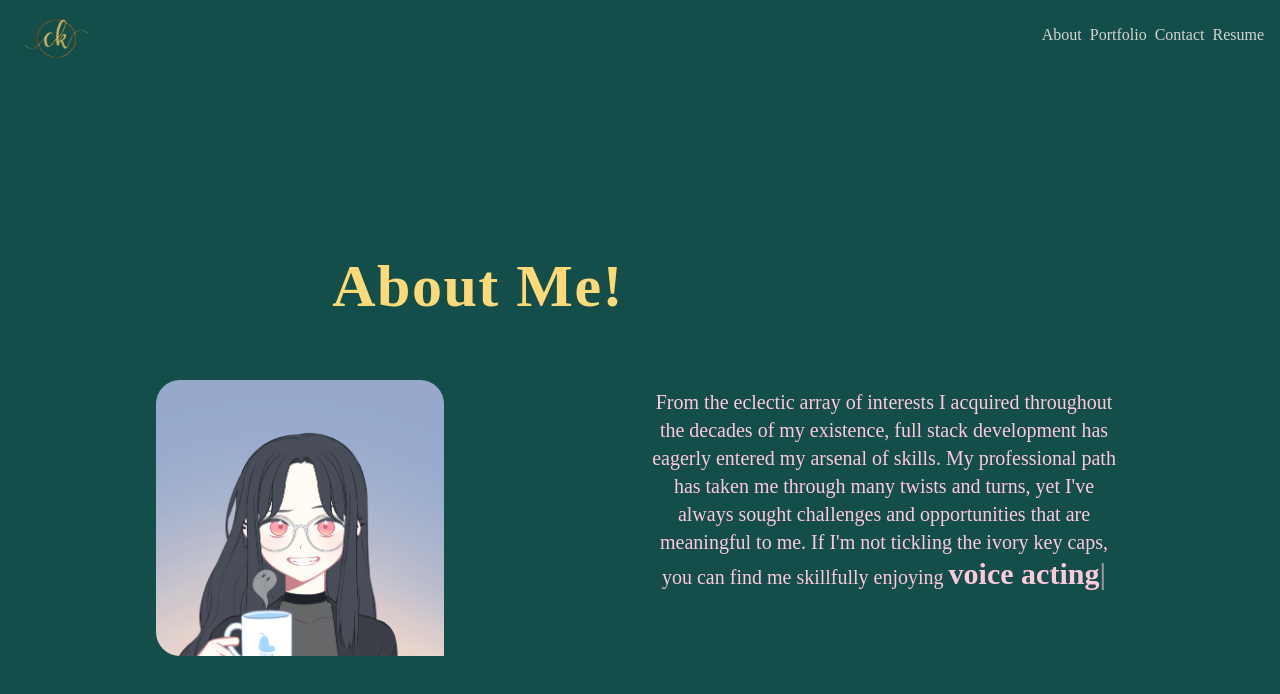
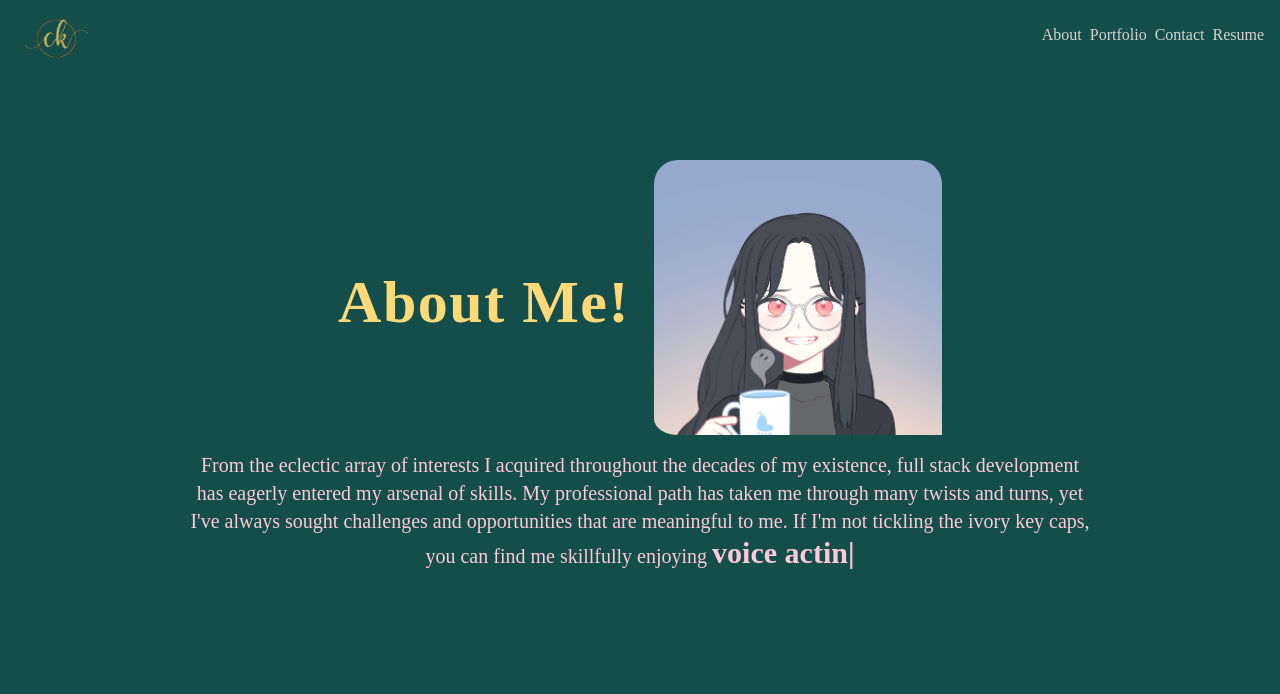
Before and after one commit to VAalchemist/portfolio-imnida, a React (Create React App) app: page /about in a window 1280 px wide. Shown: the top 694 px of the page. Built offline with nearby package versions, Linux system fonts and the light colour scheme.

Commit message:
white space padding fixed

```diff
--- a/src/components/About.jsx
+++ b/src/components/About.jsx
@@ -8,31 +8,19 @@ function About() {
   return (
 
 
-  <div name='about' className='w-full h-full sm:h-screen flex flex-col justify-center items-center bg-teal-900 pt-28'>
-    <div className='flex flex-col justify-center items-center w-full h-full'>
-    <div className='max-w-[1000px] w-full px-4 grid grid-cols-2 gap-8'>
+  <div name='about' className='w-full h-full sm:h-screen bg-teal-900 pb-56'>
+      <div className='flex flex-col items-center w-full h-full md:pt-16 lg:pt-28'>
+        <div className='flex flex-col md:flex-row items-center mt-12'>
+          <h1 className='text-[#fdd978] py-6 md:pr-6 text-4xl sm:text-6xl font-bold tracking-wide sm:inline'>About Me!</h1>
 
-    <div className='sm:text-right pb-6 md:pb-16 pl-4'p>
-      <h1 className='text-[#fdd978] text-4xl sm:text-6xl font-bold tracking-wide sm:inline mt-12'>About Me!</h1>
-    </div>
-          <div></div>
-    </div>
-          <div className='max-w-[1000px] w-full px-4 grid sm:grid-cols-2 gap-2'>
-
-            <div className='sm:text-right text-4xl font-bold'>
-              <img src={Me} alt="my face" className='rounded-tr-3xl rounded-tl-3xl rounded-bl-3xl w-60 md:w-72' />
-            </div>
-
-          <div>
-            <p className='text-[#ffc9dc] text-center md:text-lg lg:text-xl py-2 '>From the eclectic array of interests I acquired  throughout the decades of my existence, full stack development has eagerly entered  my arsenal of skills. My professional path has taken me through many twists and turns, yet I've always sought challenges and opportunities that are meaningful to me. If I'm not tickling the ivory key caps, you can find me skillfully enjoying <Typed
+        <img src={Me} alt="my face" className='rounded-tr-3xl rounded-tl-3xl rounded-bl-3xl w-60 md:pb-2 md:w-72' />
+        </div>
+        <p className='text-[#ffc9dc] text-center md:text-lg lg:text-xl py-2 px-12 max-w-[1000px]'>From the eclectic array of interests I acquired  throughout the decades of my existence, full stack development has eagerly entered  my arsenal of skills. My professional path has taken me through many twists and turns, yet I've always sought challenges and opportunities that are meaningful to me. If I'm not tickling the ivory key caps, you can find me skillfully enjoying <Typed
               className='md:text-3xl sm:text-2xl text-xl font-bold'
-              strings={['singing', 'voice acting', 'gaming', 'sewing', 'eating']}
+              strings={['singing.', 'voice acting.', 'gaming.', 'sewing.', 'eating.']}
               typeSpeed={120}
               backSpeed={140}
               loop /></p>
-          </div>
-
-          </div>
     </div>
   </div>
 
```
